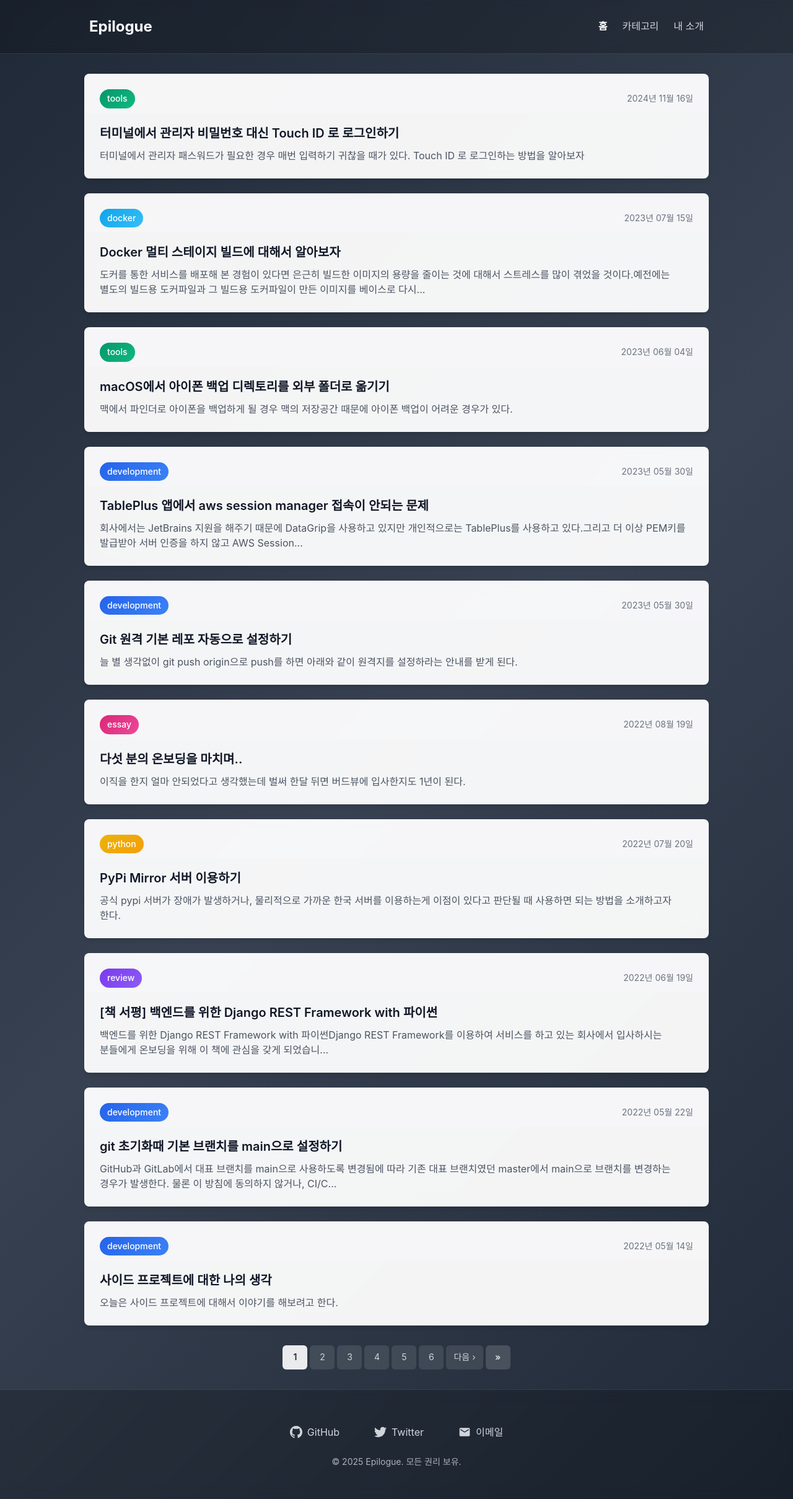
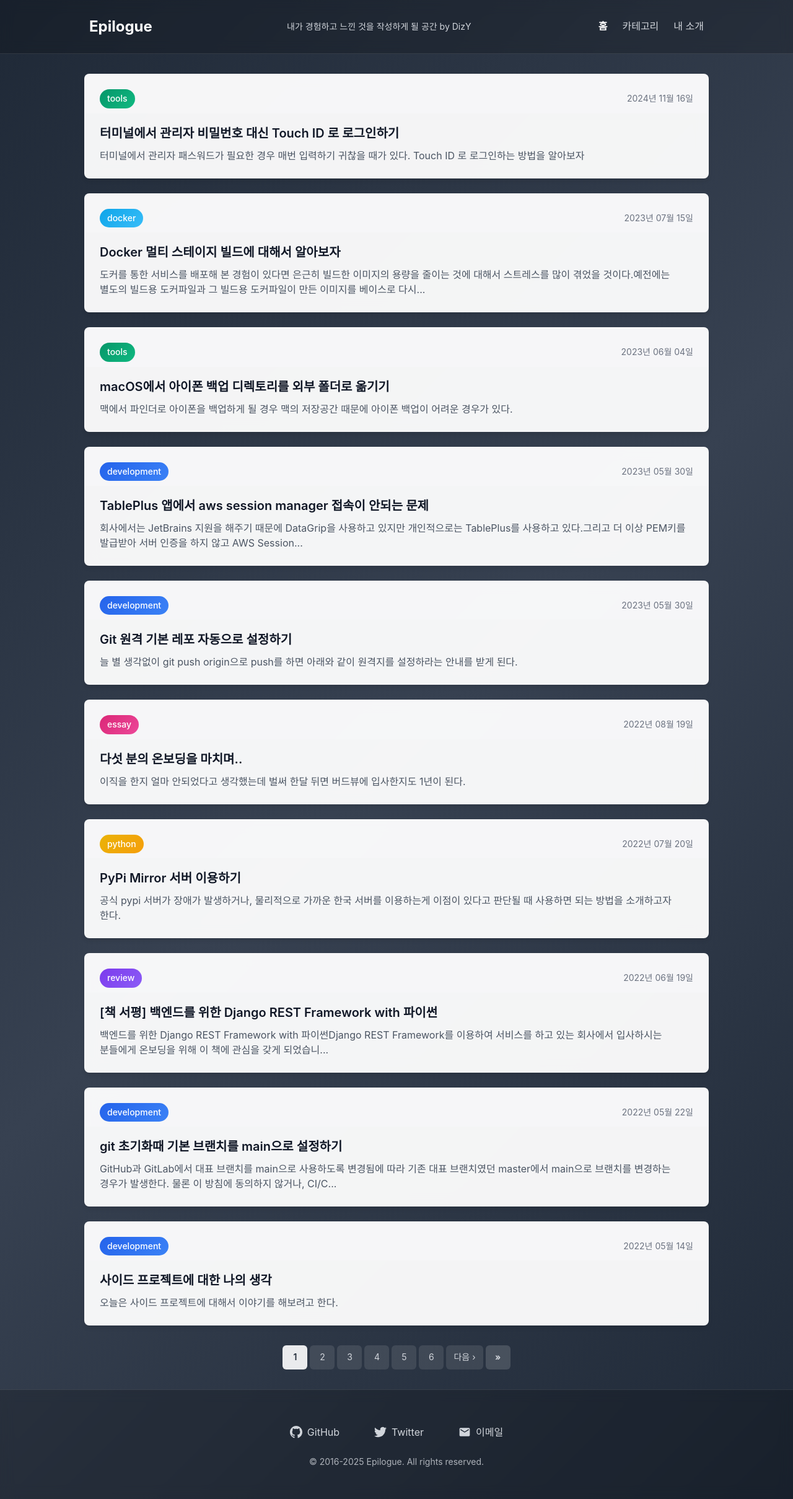
Before and after one commit to dizy64/dizy64.github.io, a Jekyll site: the page built from index.html, in a window 1280 px wide. Shown: the whole page at 62% size. Built offline with Jekyll 4.4.1, drawn with Linux system fonts in a browser that asks for light colours; some web fonts are replaced; the list of posts is cut into pages by our own code.

Commit message:
feat: 헤더에 사이트 설명 추가 및 푸터 저작권 문구 개선
- 헤더에 사이트 description 표시 추가
- 푸터 저작권 문구를 2016년부터 현재까지 영문으로 변경
- modern.scss에 site-description 스타일 추가 (작은 폰트, 밝은 회색)

```diff
--- a/_config.yml
+++ b/_config.yml
@@ -8,6 +8,7 @@
 # Site settings
 title: Epilogue
 email: i@dizy.me
+author: DizY
 description: > # this means to ignore newlines until "baseurl:"
   내가 경험하고 느낀 것을 작성하게 될 공간
 baseurl: "" # the subpath of your site, e.g. /blog
--- a/_includes/footer.html
+++ b/_includes/footer.html
@@ -27,7 +27,7 @@
           </a>
         {% endif %}
       </div>
-      <p>&copy; {{ 'now' | date: "%Y" }} {{ site.title }}. 모든 권리 보유.</p>
+      <p>&copy; 2016-{{ 'now' | date: "%Y" }} {{ site.title }}. All rights reserved.</p>
     </div>
   </div>
 </footer>
--- a/_includes/header.html
+++ b/_includes/header.html
@@ -1,6 +1,7 @@
 <header class="site-header">
   <div class="wrapper">
     <a class="site-title" href="{{ site.baseurl }}/">{{ site.title }}</a>
+    <span class="site-description">{{ site.description }} by {{ site.author }}</span>
     <nav class="site-nav">
       <a class="page-link{% if page.url == '/' or page.url == '/index.html' %} active{% endif %}" href="{{ site.baseurl }}/">홈</a>
       <a class="page-link{% if page.url contains '/categories/' %} active{% endif %}" href="{{ '/categories/' | prepend: site.baseurl }}">카테고리</a>
--- a/css/modern.scss
+++ b/css/modern.scss
@@ -398,6 +398,13 @@ body {
   &:visited {
     color: white;
   }
+}
+
+.site-description {
+  font-size: 0.875rem;
+  color: #d1d5db;
+  margin-left: 0.75rem;
+  font-weight: 400;
 }
 
 .site-nav {
```
